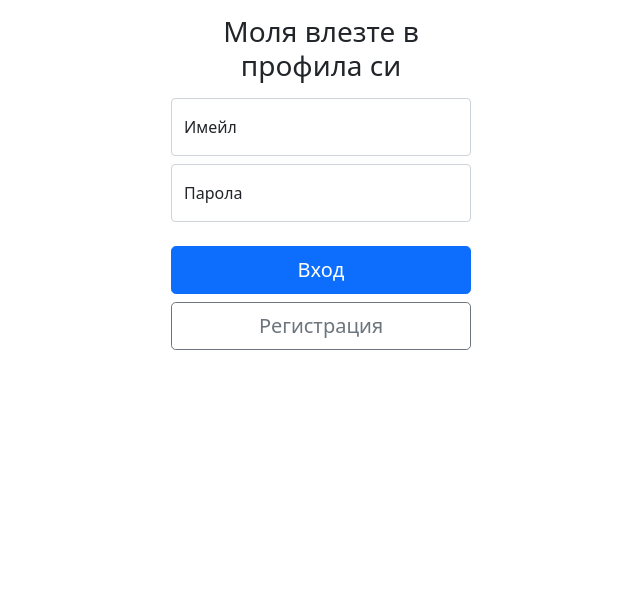
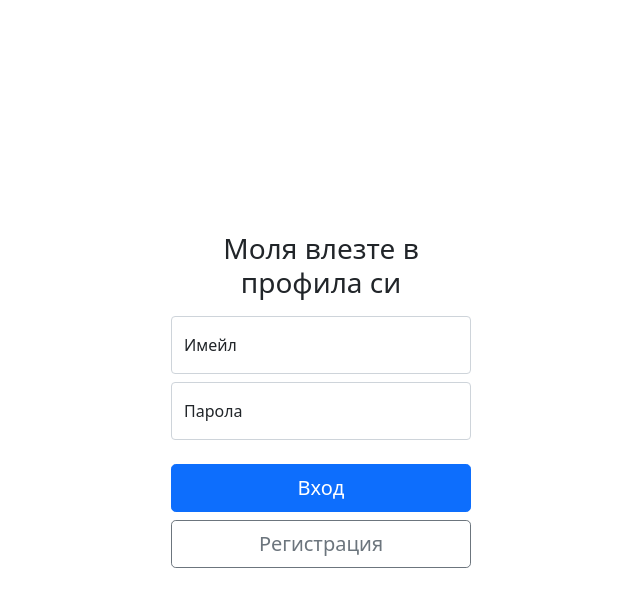
Before and after one commit to bvpav/react-little-twitter, a Next.js app: page /login in a window 1280 px wide. Shown: the top 606 px of the page, without its empty margins (319-959 px from the left). Built offline with nearby package versions, Linux system fonts and the light colour scheme.

Commit message:
Extracted CenterPage into own component

```diff
--- /dev/null
+++ b/components/ui/CenterPage.jsx
@@ -0,0 +1,21 @@
+const CenterPage = ({ children }) => {
+  return (
+    <>
+      <style jsx>{`
+        main {
+          width: 100%;
+          max-width: 330px;
+          padding: 15px;
+          margin: auto;
+          display: flex;
+          align-items: center;
+          justify-content: center;
+          height: 100vh;
+        }
+      `}</style>
+      <main className="text-center">{children}</main>
+    </>
+  );
+};
+
+export default CenterPage;
--- a/pages/login.jsx
+++ b/pages/login.jsx
@@ -1,19 +1,12 @@
 import LoginForm from '../components/LoginForm';
+import CenterPage from '../components/ui/CenterPage';
 
-const Login = () => {
+const LoginPage = () => {
   return (
-    <main
-      className="text-center"
-      style={{
-        width: '100%',
-        maxWidth: '330px',
-        padding: '15px',
-        margin: 'auto',
-      }}
-    >
+    <CenterPage>
       <LoginForm />
-    </main>
+    </CenterPage>
   );
 };
 
-export default Login;
+export default LoginPage;
```
